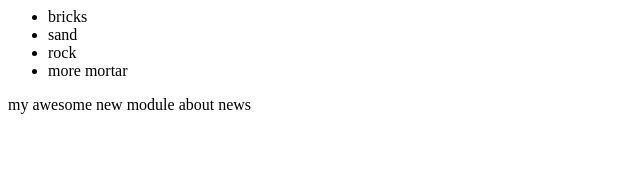
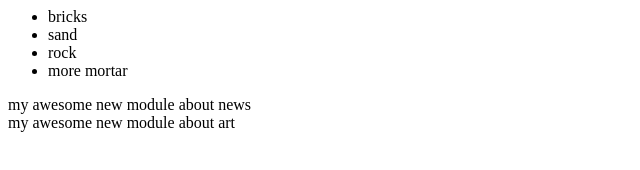
Before and after one commit to fabianaugustus/CryptomorrowExchange, a plain HTML site: page index.html in a window 1280 px wide. Shown: the whole page, without its empty margins (0-640 px from the left). Drawn offline with Linux system fonts and the light colour scheme.

Commit message:
Added art module
Art module added to feature 1

```diff
--- a/index.html
+++ b/index.html
@@ -14,6 +14,10 @@
     <div>my awesome new module about news</div>
     </module-two>
 
+    <module-three>
+      <div>my awesome new module about art</div>
+      </module-three>
+
 </body>
 
 </html>
```
